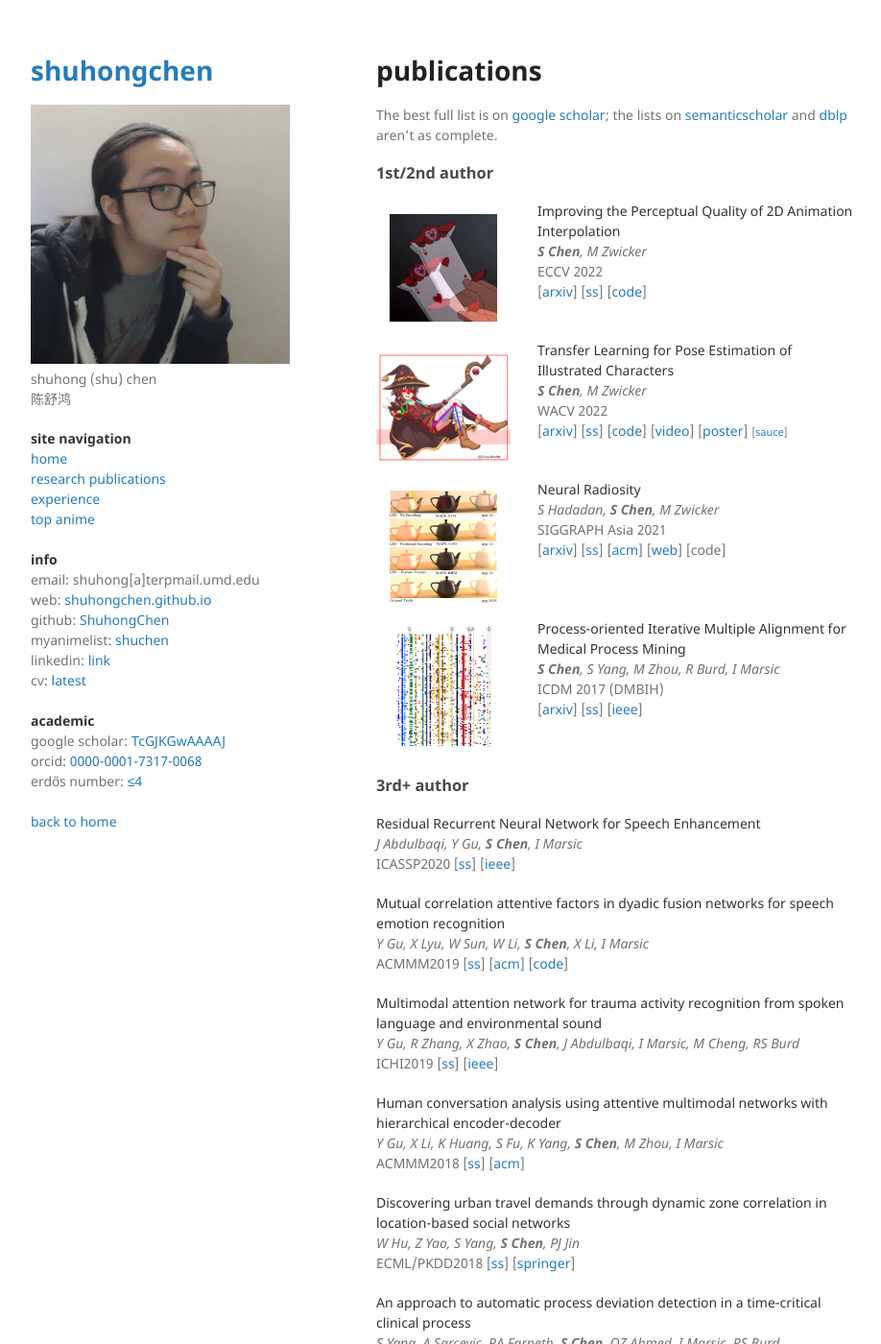
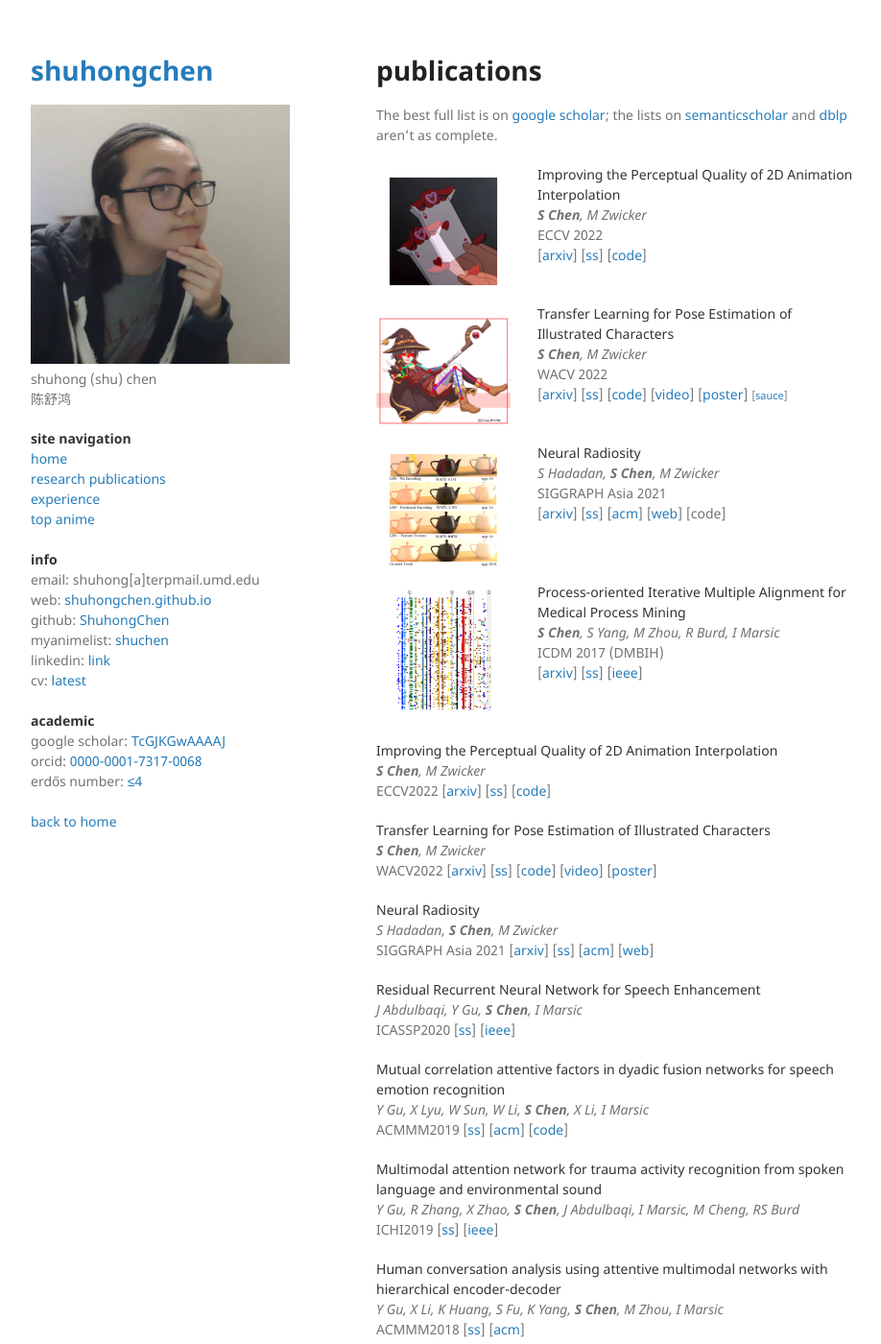
Before and after one commit to ShuhongChen/shuhongchen.github.io, a Jekyll site: the page built from publications.md, in a window 1280 px wide and 1400 px high. Shown: the whole window at 96% size, without its empty margins (178-1096 px from the left). Built offline with Jekyll 4.4.1, drawn with Linux system fonts in a browser that asks for light colours; some of the changed text lies outside the part shown.

Commit message:
fix pub list

```diff
--- a/publications.md
+++ b/publications.md
@@ -11,7 +11,7 @@
 
 The best full list is on [google scholar](https://scholar.google.com/citations?hl=en&user=TcGJKGwAAAAJ&view_op=list_works&sortby=pubdate); the lists on [semanticscholar](https://www.semanticscholar.org/author/Shuhong-Chen/1804228) and [dblp](https://dblp.org/pid/35/1949.html) aren't as complete.
 
-### 1st/2nd author
+<!-- ### 1st/2nd author -->
 
 <style>
 .pad_pubs {
@@ -117,9 +117,55 @@
 </tbody>
 </table>
 
-### 3rd+ author
+<!-- ### 3rd+ author -->
 
 <div>
+    <p>
+        <label class=darktext>
+            Improving the Perceptual Quality of 2D Animation Interpolation<br>
+        </label>
+        <i>
+            <b>S Chen</b>,
+            M Zwicker
+            <br>
+        </i>
+        ECCV2022
+        [<a href='https://arxiv.org/abs/2111.12792'>arxiv</a>]
+        [<a href='https://www.semanticscholar.org/paper/Improving-the-Perceptual-Quality-of-2D-Animation-Chen-Zwicker/1711a5355f0a96d9217b086dcd12b15945eade0e'>ss</a>]
+        [<a href='https://github.com/ShuhongChen/eisai-anime-interpolator/'>code</a>]
+    </p>
+    <p>
+        <label class=darktext>
+            Transfer Learning for Pose Estimation of Illustrated Characters<br>
+        </label>
+        <i>
+            <b>S Chen</b>,
+            M Zwicker
+            <br>
+        </i>
+        WACV2022
+        [<a href='https://arxiv.org/abs/2108.01819'>arxiv</a>]
+        [<a href='https://www.semanticscholar.org/paper/Transfer-Learning-for-Pose-Estimation-of-Characters-Chen-Zwicker/b6cf0b44134a91f70dfb8db500d48fd9bde6150d'>ss</a>]
+        [<a href='https://github.com/ShuhongChen/bizarre-pose-estimator/'>code</a>]
+        [<a href='https://www.youtube.com/watch?v=hOSjbRwfJrs'>video</a>]
+        [<a href='https://github.com/ShuhongChen/bizarre-pose-estimator/blob/main/wacv2022_poster.pdf'>poster</a>]
+    </p>
+    <p>
+        <label class=darktext>
+            Neural Radiosity<br>
+        </label>
+        <i>
+            S Hadadan,
+            <b>S Chen</b>,
+            M Zwicker
+            <br>
+        </i>
+        SIGGRAPH Asia 2021
+        [<a href='https://arxiv.org/abs/2105.12319'>arxiv</a>]
+        [<a href='https://www.semanticscholar.org/paper/Neural-Radiosity-Hadadan-Chen/94261c7cb0d991f4137f55783f76b1f67810366e'>ss</a>]
+        [<a href='https://dl.acm.org/doi/10.1145/3478513.3480569'>acm</a>]
+        [<a href='http://www.cs.umd.edu/~saeedhd/#portfolio/neural_radiosity'>web</a>]
+    </p>
     <p>
         <label class=darktext>
             Residual Recurrent Neural Network for Speech Enhancement<br>
@@ -285,6 +331,20 @@
     </p>
     <p>
         <label class=darktext>
+            Process-oriented Iterative Multiple Alignment for Medical Process Mining<br>
+        </label>
+        <i>
+            <b>S Chen</b>,
+            S Yang, M Zhou, R Burd, I Marsic
+            <br>
+        </i>
+        ICDM2017 (DMBIH)
+        [<a href='https://arxiv.org/abs/1709.05440'>arxiv</a>]
+        [<a href='https://www.semanticscholar.org/paper/Process-Oriented-Iterative-Multiple-Alignment-for-Chen-Yang/8bf6a42d6ec4d76152f87438e1caaa4d5344148b'>ss</a>]
+        [<a href='https://ieeexplore.ieee.org/document/8215695'>ieee</a>]
+    </p>
+    <p>
+        <label class=darktext>
             Progress estimation and phase detection for sequential processes<br>
         </label>
         <i>
```
